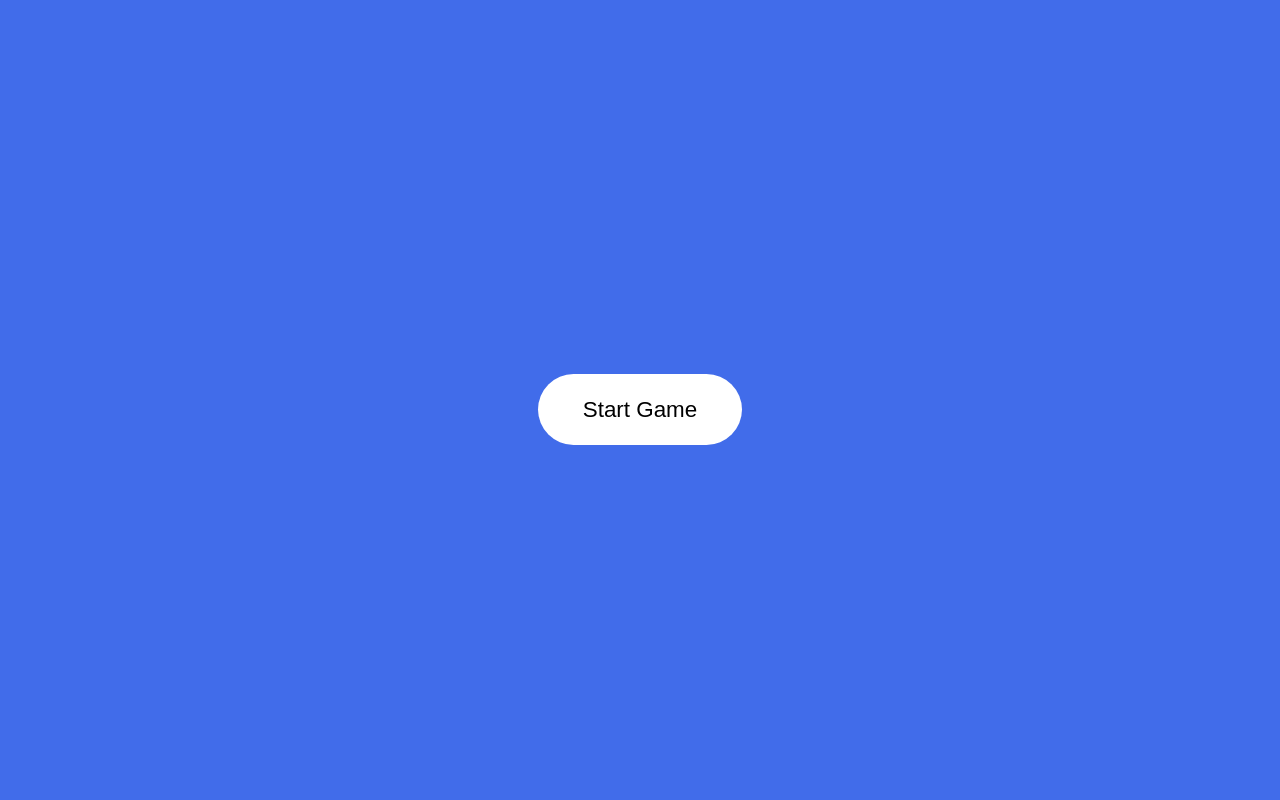
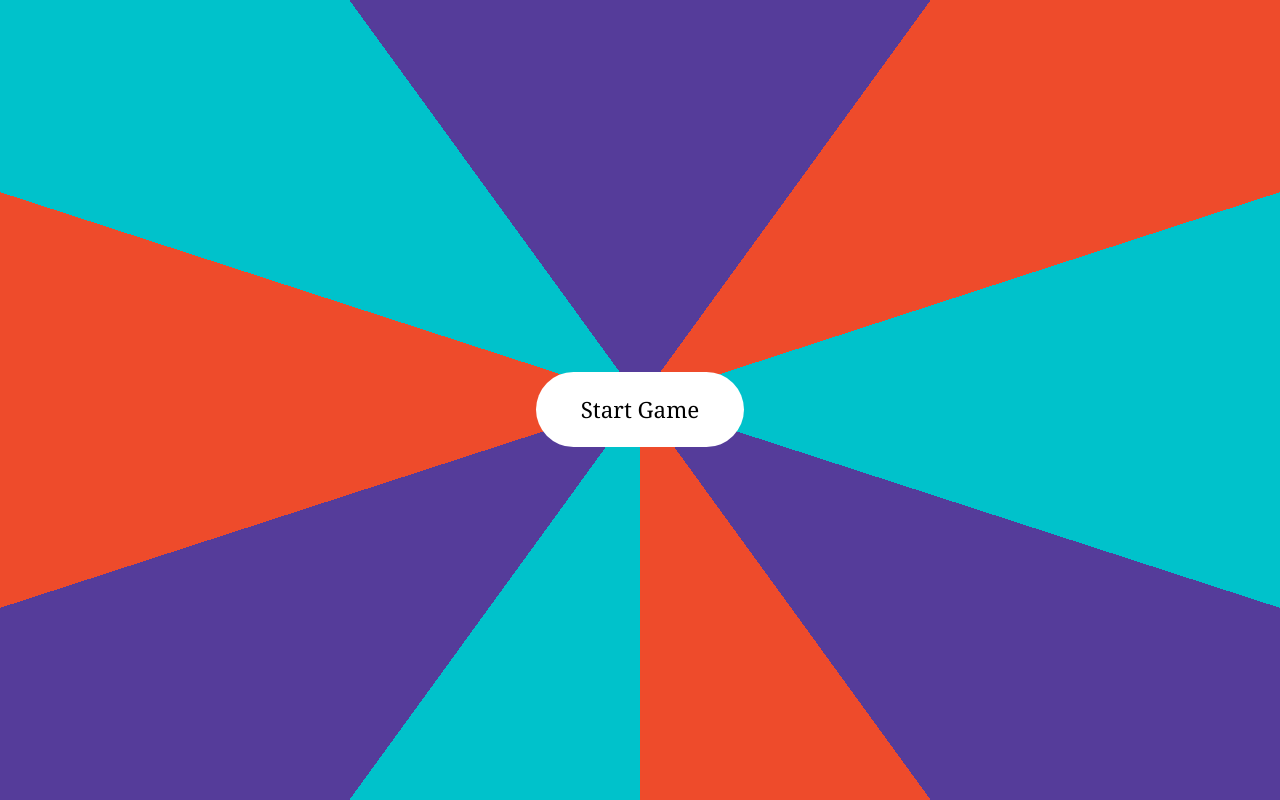
Before and after one commit to AmnaZa/Connect4, a plain HTML site: page index.html in a window 1280 px wide. Drawn offline with Linux system fonts and the light colour scheme.

Commit message:
changed font family and added colors

```diff
--- a/style.css
+++ b/style.css
@@ -2,24 +2,28 @@ body {
     margin: 0;
     padding: 0;
     font-family: "Poppins", sans-serif;
-    background-color: #416cea;
+    background-image: url("BG.jpeg");
+
+
   }
   .wrapper {
     width: 33.75em;
-    background-color: #ffffff;
+    background-color: transparent;
     position: absolute;
     padding: 2em;
     transform: translateX(-50%);
     left: 50%;
     top: 1.25em;
     border-radius: 0.5em;
+    font-family: Georgia, 'Times New Roman', Times, serif;
+
   }
   .container {
     margin: 1.25em auto;
     width: 33.75em;
     border-radius: 0.6em;
     overflow: hidden;
-    background-color: #416cea;
+    background-color: #1d50e9;
   }
   #information {
     display: grid;
@@ -50,11 +54,18 @@ body {
   #playerTurn {
     margin: 1em 0;
     text-align: right;
+    font-family: Georgia, 'Times New Roman', Times, serif;
+
   }
   #playerTurn span {
     font-weight: 600;
+    font-family: Georgia, 'Times New Roman', Times, serif;
+
   }
   .startScreen {
+    background-image: repeating-conic-gradient(#553c9a 0%, #553c9a 10%, #ee4b2b 10%, #ee4b2b 20%,
+    #00c2cb 20%, #00c2cb 30%);
+
     position: absolute;
     top: 0;
     height: 100vh;
@@ -68,6 +79,7 @@ body {
   .startScreen button {
     background-color: #ffffff;
     font-size: 1.4em;
+    font-family: Georgia, 'Times New Roman', Times, serif;
     padding: 1em 2em;
     border: none;
     outline: none;
```
Also changed, not shown: BG.jpeg (added).
